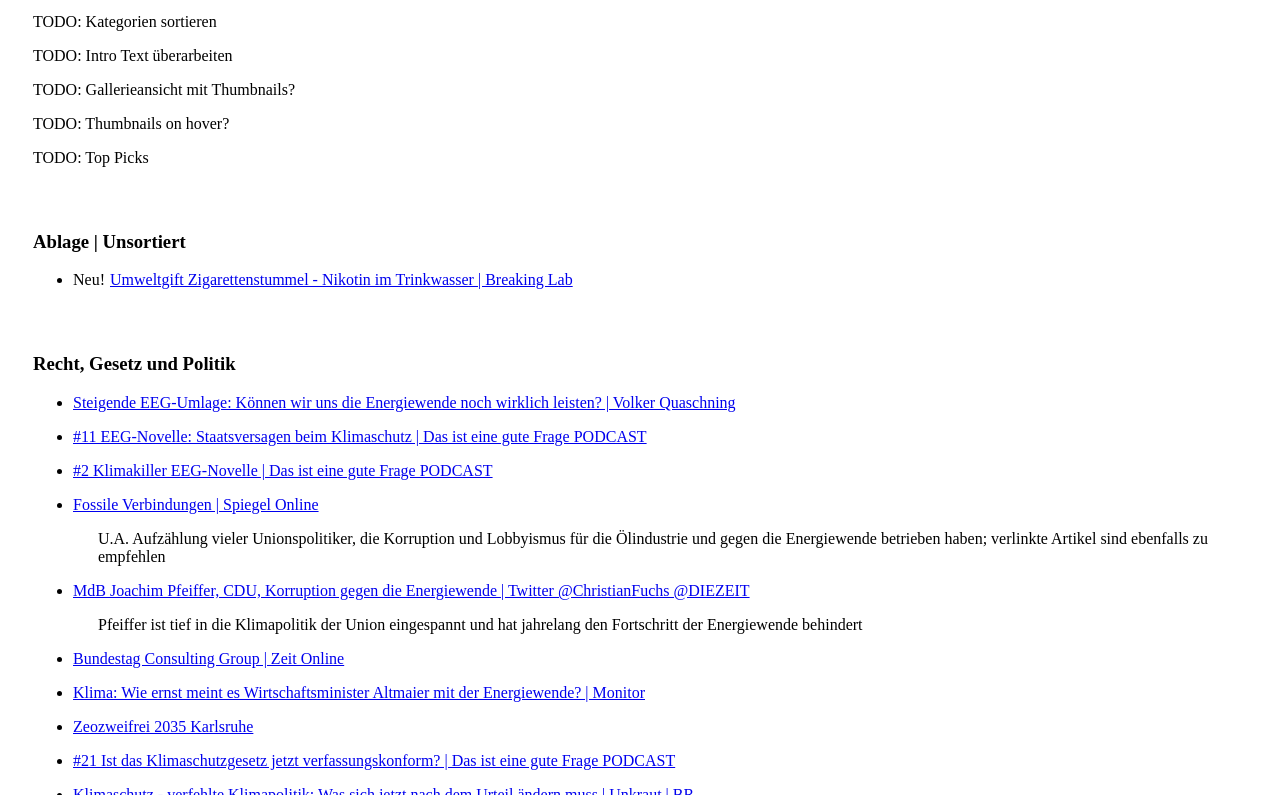
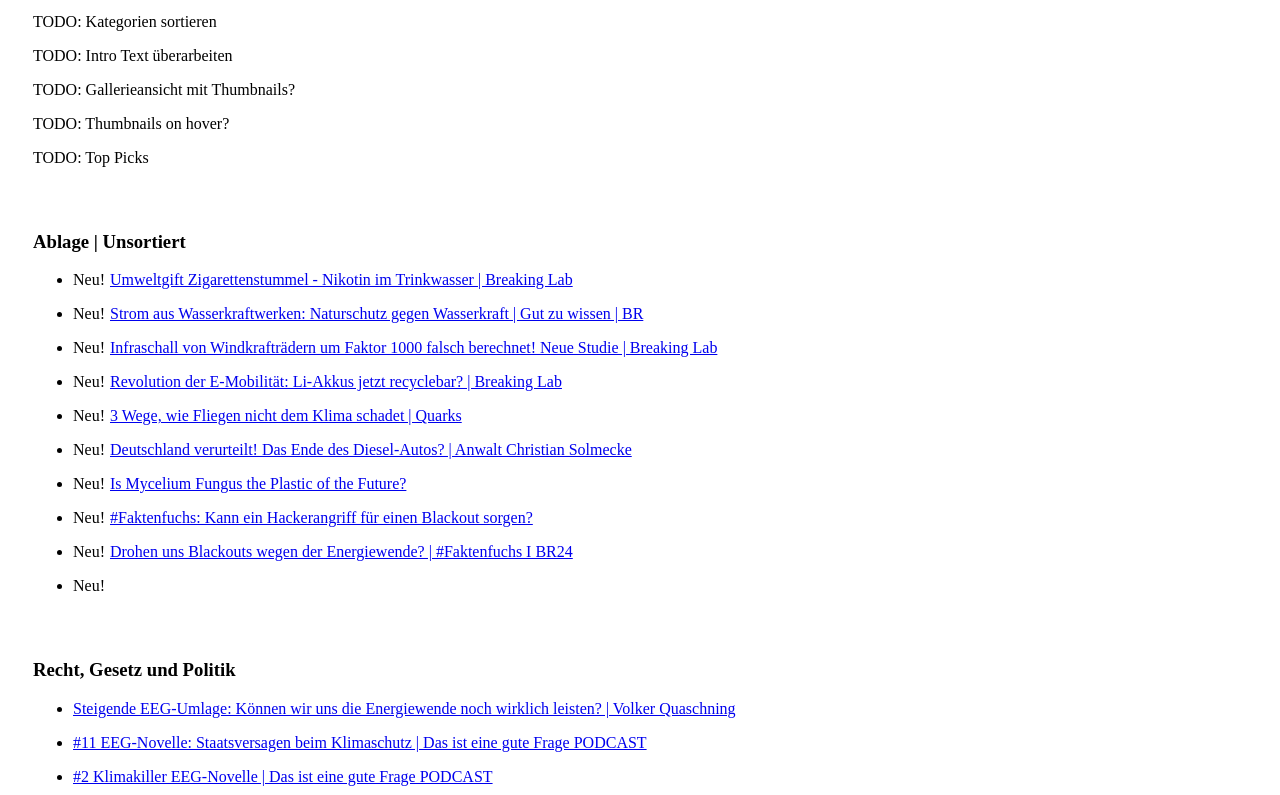
Before and after one commit to Ueda-Ichitaka/ueda-ichitaka.github.io, a plain HTML site: page Energieinformatik_Linksammlung.html in a window 1280 px wide. Shown: the part 393-1188 px from the top of the page. Drawn offline with Linux system fonts and the light colour scheme.

Commit message:
Update Energieinformatik_Linksammlung.html

```diff
--- a/Energieinformatik_Linksammlung.html
+++ b/Energieinformatik_Linksammlung.html
@@ -118,16 +118,16 @@
 
 
 		<li><a class="sign">Neu!</a><a class="date">22/06/2021</a><a target="_blank" rel="noopener noreferrer" href="https://www.youtube.com/watch?v=niF9vDKL4P0" >Umweltgift Zigarettenstummel - Nikotin im Trinkwasser | Breaking Lab</a><p class="comment"></p></li>
+		<li><a class="sign">Neu!</a><a class="date">10/07/2021</a><a target="_blank" rel="noopener noreferrer" href="https://www.youtube.com/watch?v=2UyaECDN6mc" >Strom aus Wasserkraftwerken: Naturschutz gegen Wasserkraft | Gut zu wissen | BR</a><p class="comment"></p></li>
+		<li><a class="sign">Neu!</a><a class="date">10/07/2021</a><a target="_blank" rel="noopener noreferrer" href="https://www.youtube.com/watch?v=VqbUC4aT8Qg" >Infraschall von Windkrafträdern um Faktor 1000 falsch berechnet! Neue Studie | Breaking Lab</a><p class="comment"></p></li>
+		<li><a class="sign">Neu!</a><a class="date">10/07/2021</a><a target="_blank" rel="noopener noreferrer" href="https://www.youtube.com/watch?v=jQ8enqbiMTQ" >Revolution der E-Mobilität: Li-Akkus jetzt recyclebar? | Breaking Lab</a><p class="comment"></p></li>
+		<li><a class="sign">Neu!</a><a class="date">10/07/2021</a><a target="_blank" rel="noopener noreferrer" href="https://www.youtube.com/watch?v=IB14mVsJj94" >3 Wege, wie Fliegen nicht dem Klima schadet | Quarks</a><p class="comment"></p></li>
+		<li><a class="sign">Neu!</a><a class="date">10/07/2021</a><a target="_blank" rel="noopener noreferrer" href="https://www.youtube.com/watch?v=IhbQxPOjHx0" >Deutschland verurteilt! Das Ende des Diesel-Autos? | Anwalt Christian Solmecke</a><p class="comment"></p></li>
+		<li><a class="sign">Neu!</a><a class="date">10/07/2021</a><a target="_blank" rel="noopener noreferrer" href="https://www.youtube.com/watch?v=cApVVuuqLFY" >Is Mycelium Fungus the Plastic of the Future?</a><p class="comment"></p></li>
+		<li><a class="sign">Neu!</a><a class="date">10/07/2021</a><a target="_blank" rel="noopener noreferrer" href="https://www.br.de/nachrichten/deutschland-welt/faktenfuchs-kann-ein-hackerangriff-fuer-einen-blackout-sorgen,SbFarZE" >#Faktenfuchs: Kann ein Hackerangriff für einen Blackout sorgen?</a><p class="comment"></p></li>
+		<li><a class="sign">Neu!</a><a class="date">10/07/2021</a><a target="_blank" rel="noopener noreferrer" href="https://www.youtube.com/watch?v=8Eoh9T2uSNc" >Drohen uns Blackouts wegen der Energiewende? | #Faktenfuchs I BR24</a><p class="comment"></p></li>
+		<li><a class="sign">Neu!</a><a class="date">10/07/2021</a><a target="_blank" rel="noopener noreferrer" href="" ></a><p class="comment"></p></li>
 <!--		<li><a class="sign">Neu!</a><a class="date">09/06/2021</a><a target="_blank" rel="noopener noreferrer" href="" ></a><p class="comment"></p></li>
-		<li><a class="sign">Neu!</a><a class="date">09/06/2021</a><a target="_blank" rel="noopener noreferrer" href="" ></a><p class="comment"></p></li>
-		<li><a class="sign">Neu!</a><a class="date">09/06/2021</a><a target="_blank" rel="noopener noreferrer" href="" ></a><p class="comment"></p></li>
-		<li><a class="sign">Neu!</a><a class="date">09/06/2021</a><a target="_blank" rel="noopener noreferrer" href="" ></a><p class="comment"></p></li>
-		<li><a class="sign">Neu!</a><a class="date">09/06/2021</a><a target="_blank" rel="noopener noreferrer" href="" ></a><p class="comment"></p></li>
-		<li><a class="sign">Neu!</a><a class="date">09/06/2021</a><a target="_blank" rel="noopener noreferrer" href="" ></a><p class="comment"></p></li>
-		<li><a class="sign">Neu!</a><a class="date">09/06/2021</a><a target="_blank" rel="noopener noreferrer" href="" ></a><p class="comment"></p></li>
-		<li><a class="sign">Neu!</a><a class="date">09/06/2021</a><a target="_blank" rel="noopener noreferrer" href="" ></a><p class="comment"></p></li>
-		<li><a class="sign">Neu!</a><a class="date">09/06/2021</a><a target="_blank" rel="noopener noreferrer" href="" ></a><p class="comment"></p></li>
-		<li><a class="sign">Neu!</a><a class="date">09/06/2021</a><a target="_blank" rel="noopener noreferrer" href="" ></a><p class="comment"></p></li>
 -->
 	</ul>
 
```
